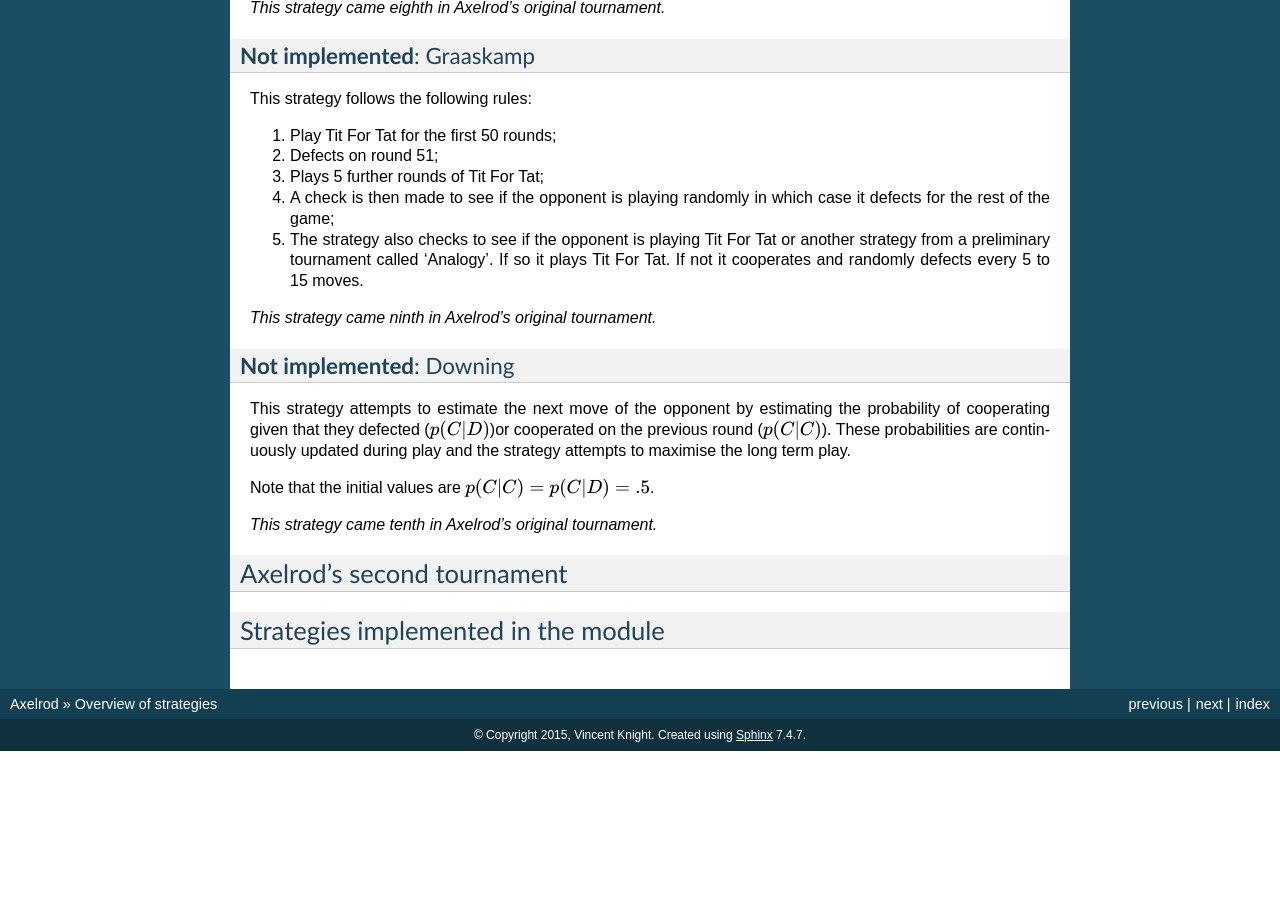
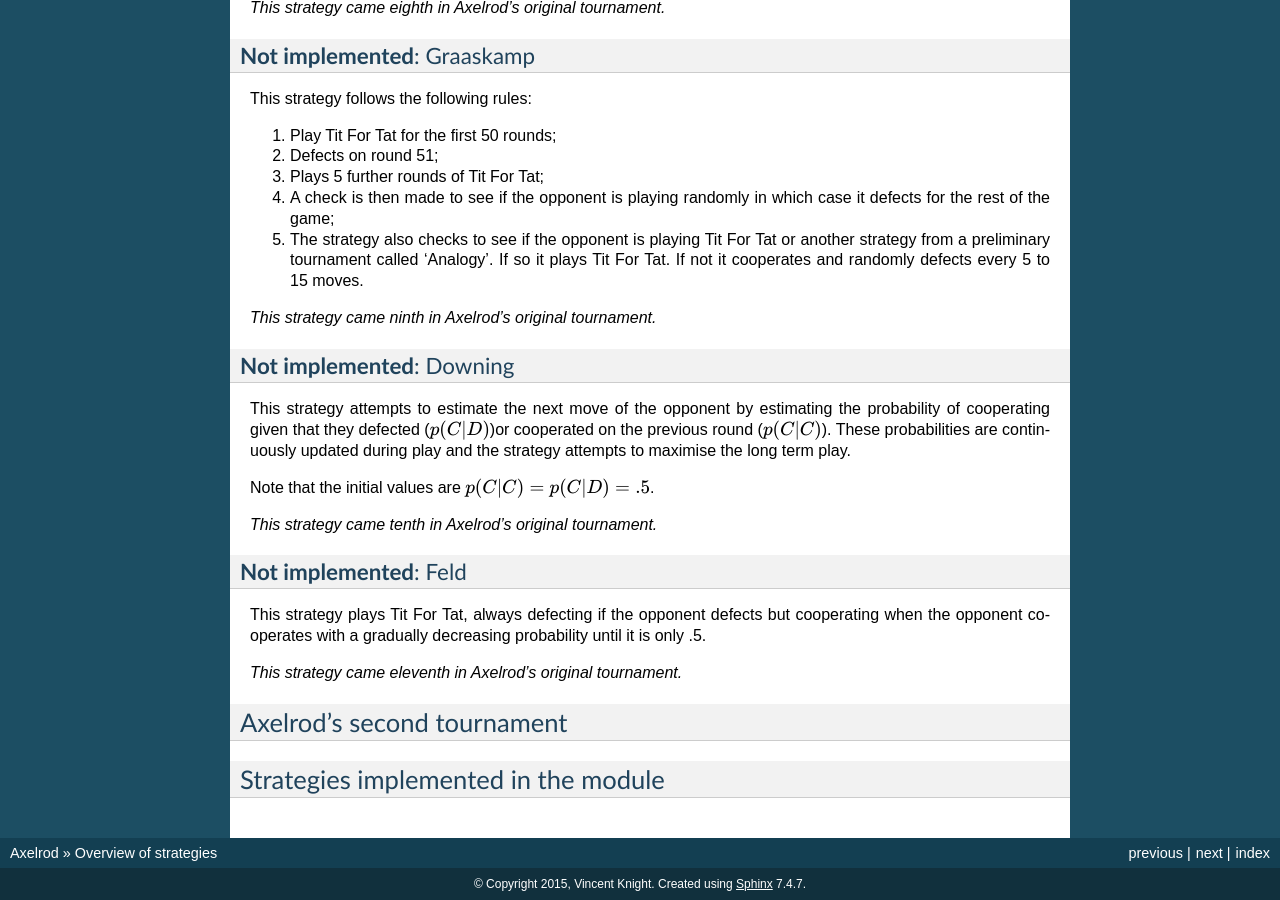
Before and after one commit to Axelrod-Python/Axelrod, a Sphinx documentation site: the page built from docs/strategies.rst, in a window 1280 px wide and 900 px high, scrolled down 2850 px. Built offline with Sphinx 7.4.7, drawn with Linux system fonts in a browser that asks for light colours; before the commit the page ends 3601 px from its top, so only the background shows below that; some of the changed text lies outside the part shown.

Commit message:
Adding Feld's strategy
A strategy that play tit for tat but with a decreasing probability of
cooperating when the opponent cooperates.

```diff
--- a/docs/strategies.rst
+++ b/docs/strategies.rst
@@ -197,8 +197,16 @@
 
 Note that the initial values are :math:`p(C|C)=p(C|D)=.5`.
 
+*This strategy came tenth in Axelrod's original tournament.*
 
-*This strategy came tenth in Axelrod's original tournament.*
+**Not implemented**: Feld
+^^^^^^^^^^^^^^^^^^^^^^^^^
+
+This strategy plays Tit For Tat, always defecting if the opponent defects but
+cooperating when the opponent cooperates with a gradually decreasing probability
+until it is only .5.
+
+*This strategy came eleventh in Axelrod's original tournament.*
 
 Axelrod's second tournament
 ---------------------------
```
